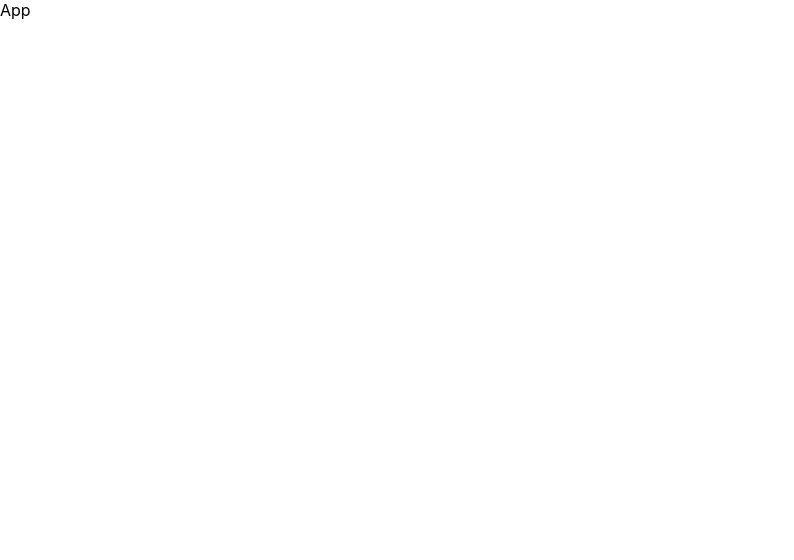
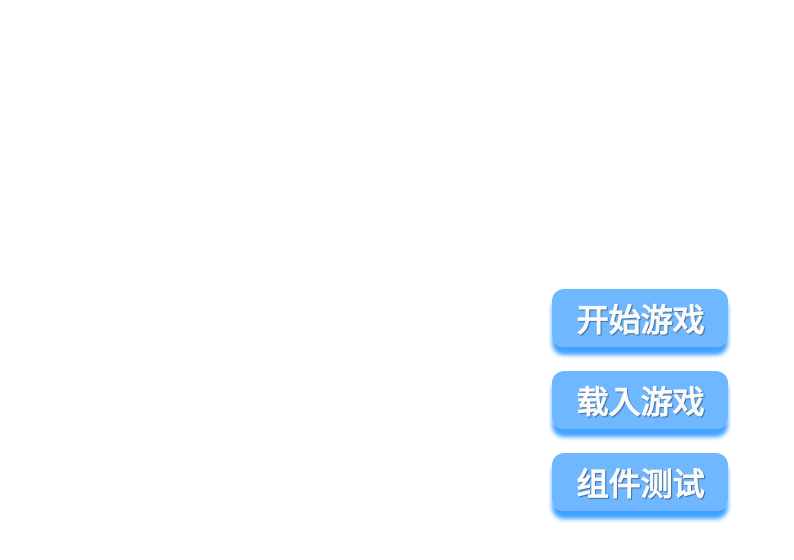
Before and after one commit to yicheny/YMetaLab, a React (Create React App) app in the folder white-night/: page / in a window 1280 px wide. Shown: the top 560 px of the page, without its empty margins (0-794 px from the left). Built offline with nearby package versions, Linux system fonts and the light colour scheme.

Commit message:
add 添加菜单

```diff
--- a/white-night/src/App.module.scss
+++ b/white-night/src/App.module.scss
@@ -1,4 +1,16 @@
 .app{
     width:100vw;
     height:100vh;
+    display: flex;
+    justify-content: center;
+    align-items: center;
 }
+
+.menu{
+    display: flex;
+    flex-direction: column;
+    :global(.c-button){
+        margin:12px 0;
+        font-size: 32px;
+    }
+}
--- a/white-night/src/App.tsx
+++ b/white-night/src/App.tsx
@@ -1,9 +1,16 @@
-import React from 'react';
+import {useHistory} from 'react-router-dom';
 import styles from './App.module.scss';
+import Button from "./components/Button";
 
 function App() {
+  const history = useHistory();
+
   return <div className={styles.app}>
-    App
+    <div className={styles.menu}>
+      <Button>开始游戏</Button>
+      <Button>载入游戏</Button>
+      <Button onClick={()=>history.push("/demo")}>组件测试</Button>
+    </div>
   </div>
 }
 
--- /dev/null
+++ b/white-night/src/Demos/CreateCharacter/index.tsx
@@ -0,0 +1,7 @@
+import Button from "../../components/Button";
+
+export default function CreateCharacter(){
+    return <div>
+        <Button>生成人物</Button>
+    </div>
+}
--- /dev/null
+++ b/white-night/src/Demos/Home.tsx
@@ -0,0 +1,11 @@
+import Button from "../components/Button";
+import {useHistory} from "react-router-dom";
+import {Path} from "./constant";
+
+export default function Home(){
+    const history = useHistory();
+
+    return <>
+        <Button onClick={()=>history.push(Path.CreateCharacter)}>Button</Button>
+    </>;
+}
--- /dev/null
+++ b/white-night/src/Demos/constant/index.ts
@@ -0,0 +1,3 @@
+export enum Path {
+    CreateCharacter = '/demo/create-character'
+}
--- a/white-night/src/Demos/index.tsx
+++ b/white-night/src/Demos/index.tsx
@@ -1,10 +1,16 @@
 import {registeredDemosMenu} from "./registeredDemosMenu";
 import styles from './index.module.scss';
-import Button from "../components/Button";
+import {Switch,Route} from "react-router-dom";
+import Home from "./Home";
+import CreateCharacter from "./CreateCharacter";
+import {Path} from "./constant";
 
 registeredDemosMenu();
 export default function Demos() {
     return (<div className={styles.demo}>
-        <Button>Button</Button>
+        <Switch>
+            <Route path={Path.CreateCharacter} component={CreateCharacter}/>
+            <Route component={Home}/>
+        </Switch>
     </div>)
 };
--- a/white-night/src/components/Button.tsx
+++ b/white-night/src/components/Button.tsx
@@ -1,11 +1,12 @@
 import './Button.scss';
 
 interface IButton{
-    children:string
+    children:string,
+    onClick?:()=>any;
 }
 
 export default function Button(props:IButton) {
-    return (<span className='c-button'>
+    return (<span className='c-button' onClick={props.onClick}>
         {props.children}
     </span>)
 };
```
